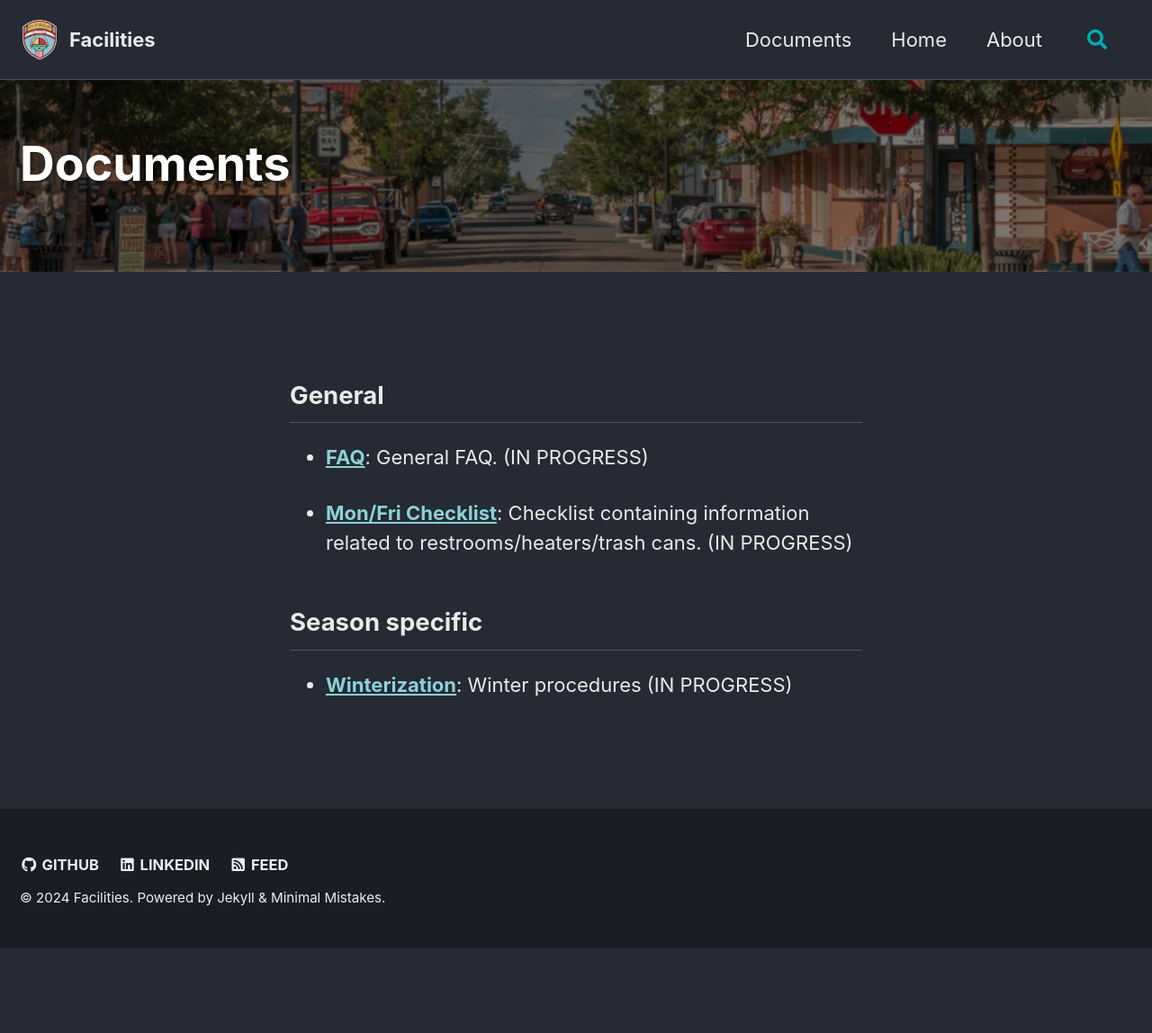
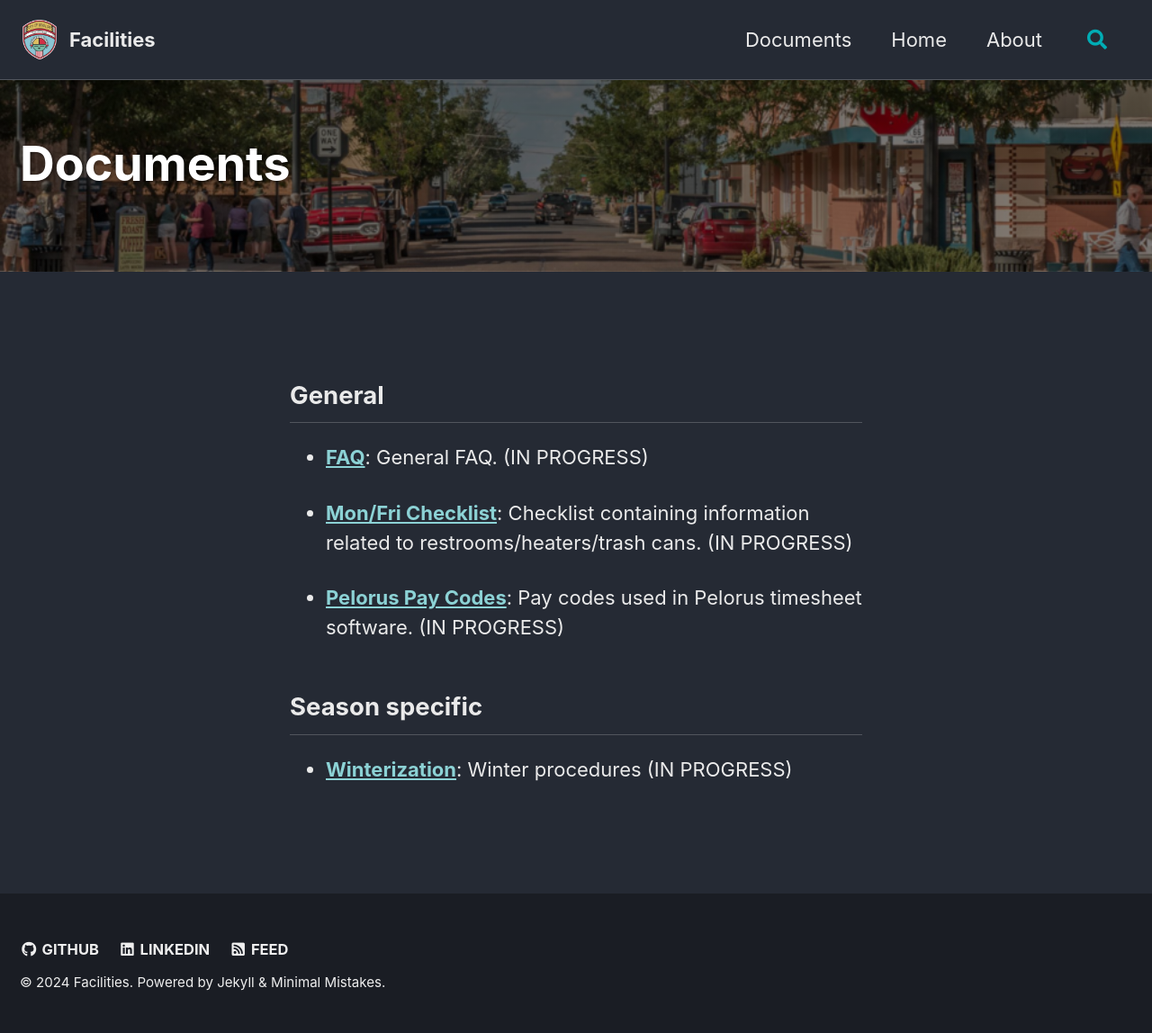
Before and after one commit to FacilitiesDoc/facilitiesdoc.github.io, a Jekyll site: the page built from _pages/documents.md, in a window 1280 px wide. Shown: the whole page at 90% size. Built offline with Jekyll 4.4.1, drawn with Linux system fonts in a browser that asks for light colours; cached includes are drawn as plain includes; before the commit the page ends 1053 px from its top, so only the background shows below that.

Commit message:
Add Pelorus doc

```diff
--- a/_pages/documents.md
+++ b/_pages/documents.md
@@ -17,6 +17,9 @@ General FAQ. (IN PROGRESS)
 - [**Mon/Fri Checklist**](https://docs.google.com/document/d/1VEJKcPPlFVRpYfGwa89Fi5r7XUITUCdvgqoi9MoexGo/edit?usp=sharing):
 Checklist containing information related to restrooms/heaters/trash cans. (IN PROGRESS)
 
+- [**Pelorus Pay Codes**](https://docs.google.com/document/d/1nEc45OU00XwuSgsj3Xs1iVmVRD6vlMXAe5awJGjhVEE/edit?usp=sharing):
+Pay codes used in Pelorus timesheet software. (IN PROGRESS)
+
 ## Season specific
 
 - [**Winterization**](https://docs.google.com/document/d/104t27aFq7nCpd2Oi5ZAhrpZ5l9CJsmi4FY9BRKZcZOk/edit?usp=sharing):
```
